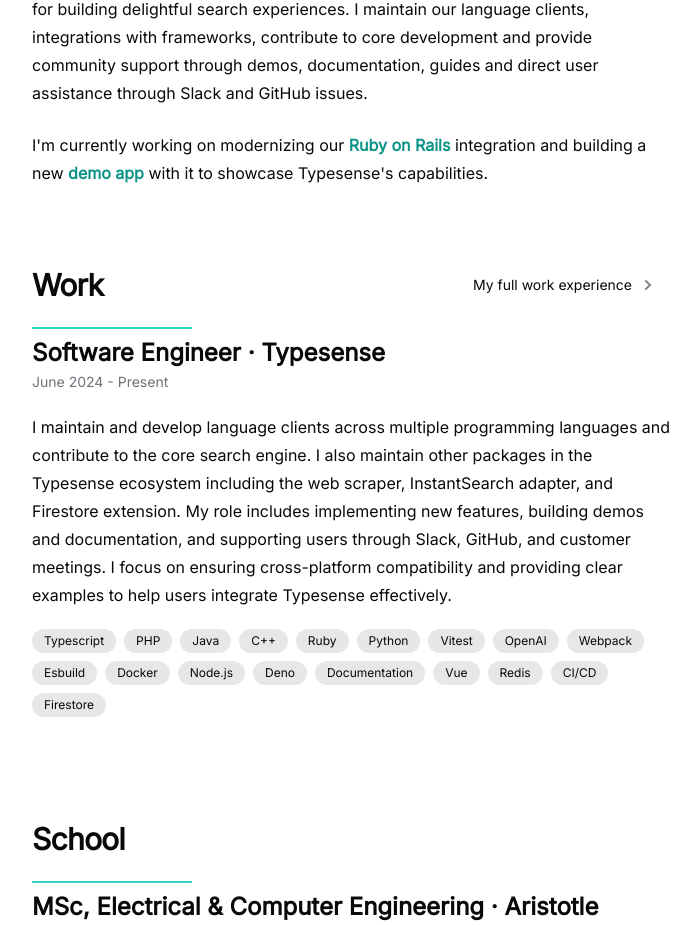
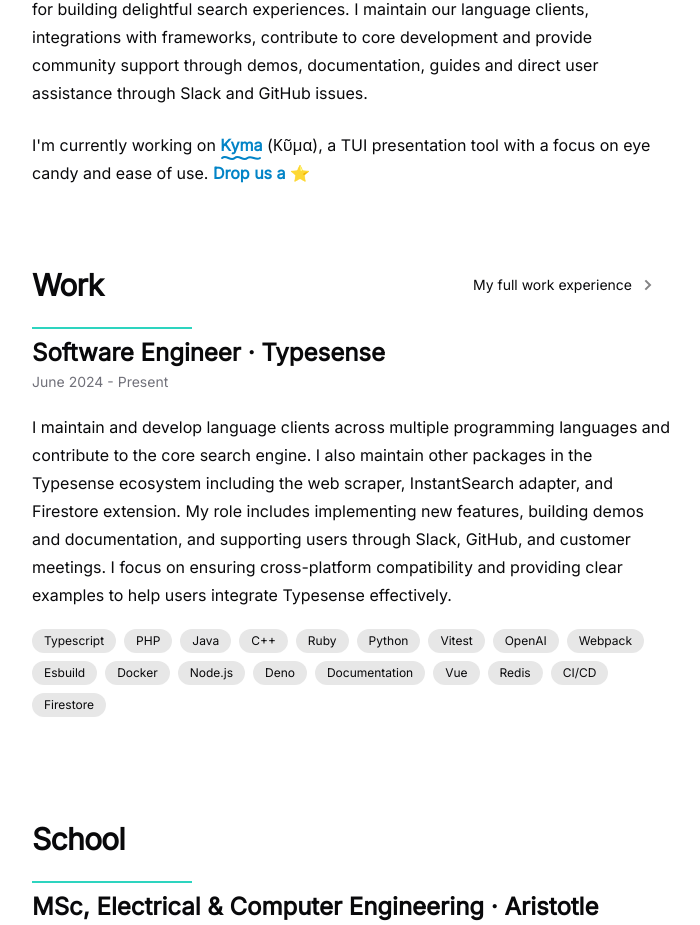
Before and after one commit to tharropoulos/portfolio, a React (Vite) app: page / in a window 1280 px wide. Shown: the part 1315-2240 px from the top of the page, without its empty margins (288-988 px from the left). Built offline with nearby package versions, Linux system fonts and the light colour scheme.

Commit message:
feat: update "Currently working on" section to mention Kyma

```diff
--- a/src/routes/index.lazy.tsx
+++ b/src/routes/index.lazy.tsx
@@ -5,6 +5,7 @@
 } from "@radix-ui/react-icons";
 import { createLazyFileRoute } from "@tanstack/react-router";
 
+import { AnimatedUnderline } from "@/components/animated-underline";
 import WorkExperienceList from "@/components/experience-list";
 import Footer from "@/components/footer";
 import { Heading } from "@/components/heading";
@@ -107,21 +108,26 @@
                 assistance through Slack and GitHub issues.
               </p>
               <p className="text-sm leading-6 dark:text-zinc-200 md:text-base md:leading-7 [&:not(:first-child)]:mt-4 md:[&:not(:first-child)]:mt-6">
-                I'm currently working on modernizing our{" "}
+                I'm currently working on{" "}
                 <a
-                  href="https://github.com/tharropoulos/typesense-rails/tree/ts"
-                  className="font-extrabold text-teal-600 hover:underline dark:text-teal-300"
+                  href="https://kyma.ink"
+                  className="font-extrabold text-sky-600 transition-all duration-200 hover:text-sky-900"
                 >
-                  Ruby on Rails
+                  <AnimatedUnderline
+                    animationDelay={0.1}
+                    className="stroke-sky-600 transition-all duration-200 hover:stroke-sky-900"
+                  >
+                    Kyma
+                  </AnimatedUnderline>
                 </a>{" "}
-                integration and building a new{" "}
+                (Κῦμα), a TUI presentation tool with a focus on eye candy and
+                ease of use.{" "}
                 <a
-                  href="https://github.com/tharropoulos/typesense-rails/tree/ts"
-                  className="font-extrabold text-teal-600 hover:underline dark:text-teal-300"
+                  href="https://github.com/museslabs/kyma"
+                  className="font-extrabold text-sky-600 hover:underline dark:text-sky-300"
                 >
-                  demo app
+                  Drop us a ⭐
                 </a>{" "}
-                with it to showcase Typesense's capabilities.
               </p>
             </section>
             <section id="work" className="flex flex-col">
```
